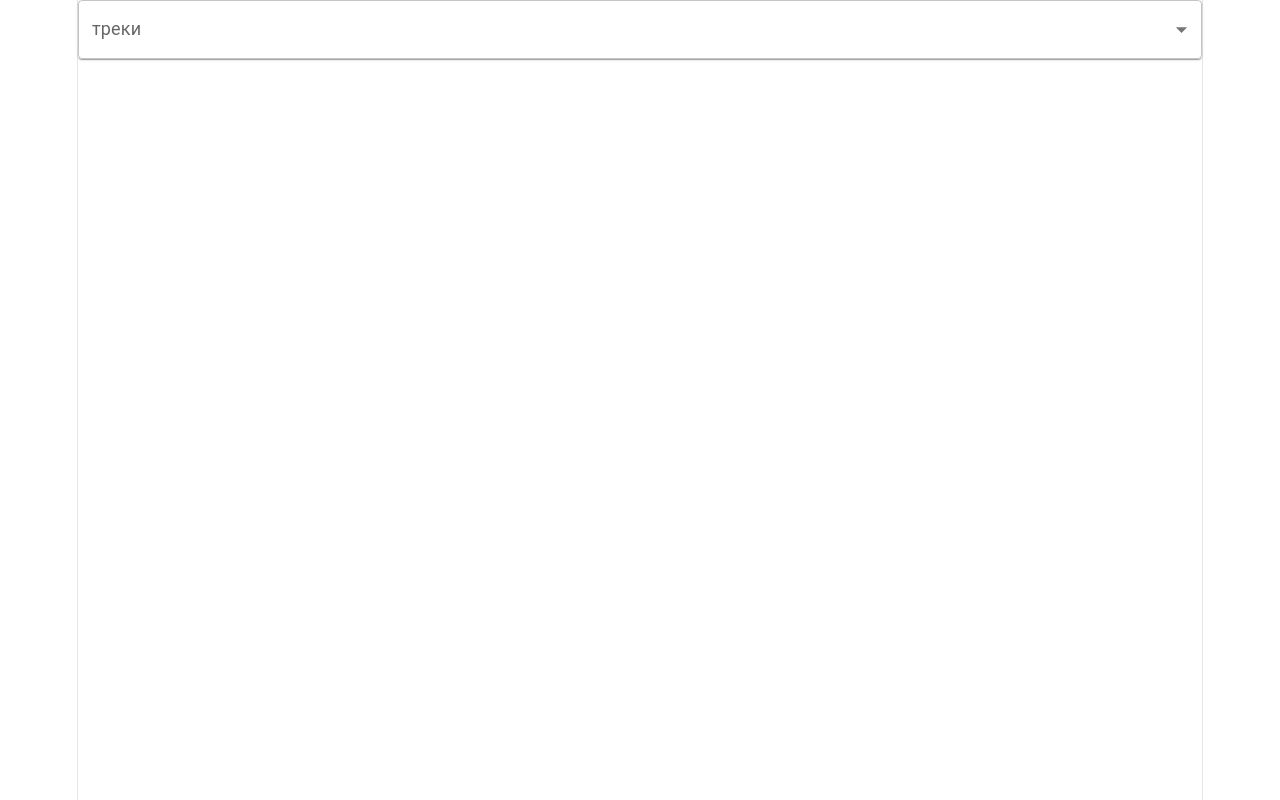
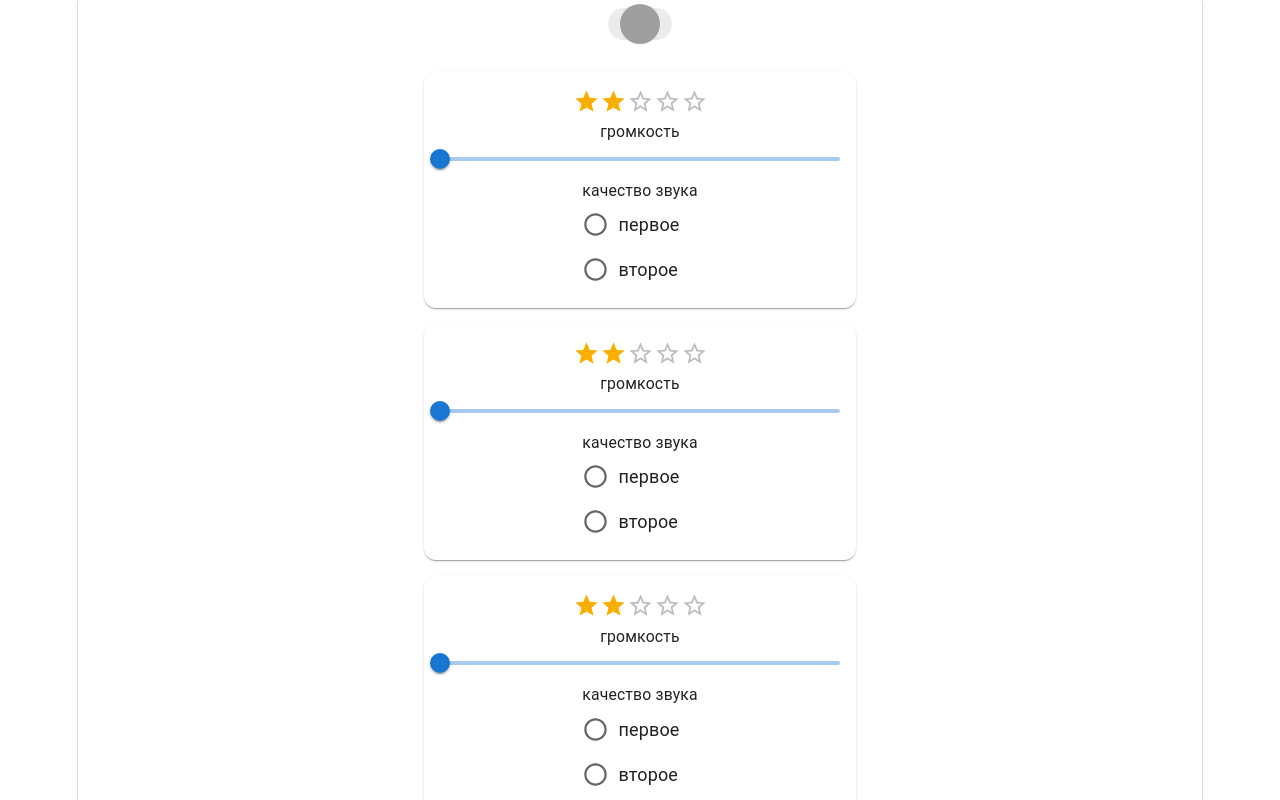
Before and after one commit to Kirill8224/react-todo, a React (Vite) app: page / in a window 1280 px wide. Shown: the top 800 px of the page. Built offline with nearby package versions, Linux system fonts and the light colour scheme; grey boxes are pictures that could not be loaded.

Commit message:
add new cards

```diff
--- a/src/Menu.tsx
+++ b/src/Menu.tsx
@@ -1,21 +1,13 @@
 import { useState } from "react"
 import { tracks, type TrackType } from "./dal"
-import { Card, FormControl, Select, InputLabel, MenuItem } from "@mui/material"
+import { Card, FormControl, Select, InputLabel, MenuItem, Chip,  Badge, Avatar, List} from "@mui/material"
 import { TrackItem } from "./ProductItem"
 export function Menu(){
-    const [selectedTitle, SetSelectedTitle]= useState('')
-    console.log(selectedTitle)
-    const selectTrack = tracks.find((track)=> track.title == selectedTitle)
-    return(<>
-    <Card>
-        <FormControl fullWidth>
-        <InputLabel>треки</InputLabel>
-        <Select value={selectedTitle} onChange={(e)=>{SetSelectedTitle(e.target.value)}}>
-        {tracks.map((track: TrackType)=>{return(
-            <MenuItem value={track.title}>{track.title}</MenuItem>)})}
-        </Select>
-        </FormControl>
-    </Card>
-    {selectTrack && <TrackItem track={selectTrack}/>}
-    </>)
+    const [count, setCount] = useState<number>(0)
+    return(<Card>
+        <Badge sx={{m: 1}} badgeContent= {count}><Chip onClick={()=>{setCount(count + 1)}} label= {<Avatar src="https://encrypted-tbn0.gstatic.com/images?q=tbn:ANd9GcQrM4KktKXsI3bQwea6nC9ppHt60JXRlVEXzO0GoxNxUA&s=50" />} /></Badge>
+        <List>
+            {tracks.map((Track)=>{return(<TrackItem track= {Track} />)})}
+        </List>
+    </Card>)
 }
--- a/src/ProductItem.tsx
+++ b/src/ProductItem.tsx
@@ -1,23 +1,33 @@
+import {
+    Card,
+    Typography,
+    Radio,
+    RadioGroup,
+    FormControlLabel,
+    FormControl,
+    Slider,
+    Rating,
+    Box,
+    Stack
+  } from "@mui/material"
+  import VolumeUp from '@mui/icons-material/VolumeUp' // Потребуется пакет @mui/icons-material
+  import type { TrackType } from "./dal"
+  import { useState } from "react"
 
-import { Card, Typography, Radio, RadioGroup, FormLabel, FormControlLabel, FormControl, Slider, Rating} from "@mui/material"
-import type { TrackType } from "./dal"
-import { useState } from "react"
-export function TrackItem({track}: {track: TrackType}){
-    const [quality, setQuality]= useState<string>('')
-    const [volume, setVolume]= useState<number>(0)
-    const [Grade, SetGrade]= useState<number>(0)
-    {console.log(quality, volume, Grade, 's')}
-    return(<Card key={track.id} sx={{height: 300, borderStyle: 'solid', m: 1, p: 1}}>
-       <Typography variant="h4">{track.title}</Typography>
-       <Typography>испольнитель: {track.artist}</Typography>
-       <FormControl>
-        <FormLabel>качестов звука</FormLabel>
-        <RadioGroup onChange={(e)=>{setQuality(e.target.value)}}>
-        <FormControlLabel value='no good' label= 'плохое' control={<Radio />}  />
-        <FormControlLabel value='good' label='хорошее' control={<Radio />} />
-        </RadioGroup>
-       </FormControl>
-       <Slider onChange={(e, value)=>{setVolume(value)}} valueLabelDisplay="auto" />
-        <Rating onChange={(e, value)=>{SetGrade(value)}}></Rating>
-    </Card>)
-}
+  export function TrackItem({ track }: { track: TrackType }) {
+    // Состояния для интерактива
+    return (
+      <Card sx={{ m: 1, p: 2, maxWidth: 400, mx: 'auto' , mt: 2,borderRadius: 3 }}>
+        <Rating value={2} />
+        <Typography variant="body2">громкость</Typography>
+        <Slider valueLabelDisplay="auto"/>
+        <Typography variant="body2">качество звука</Typography>
+        <FormControl>
+            <RadioGroup>
+                <FormControlLabel value={'first'} label= 'первое' control={<Radio />} />
+                <FormControlLabel value={'second'} label= 'второе' control= {<Radio />} />
+            </RadioGroup>
+        </FormControl>
+      </Card>
+    )
+  }
```
